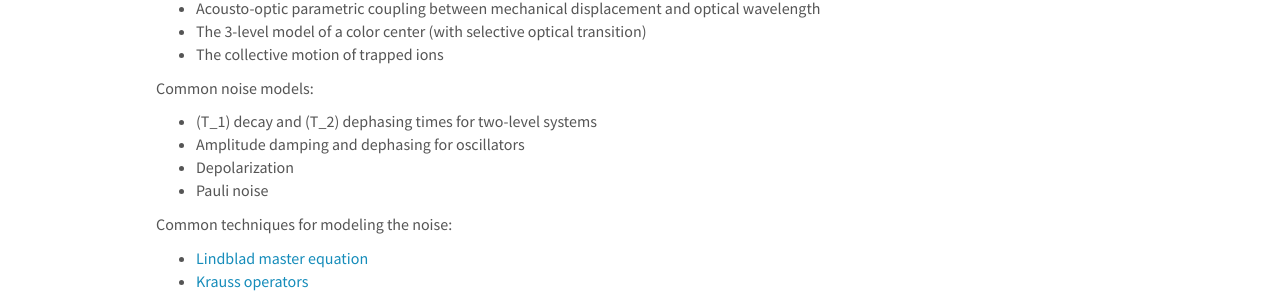
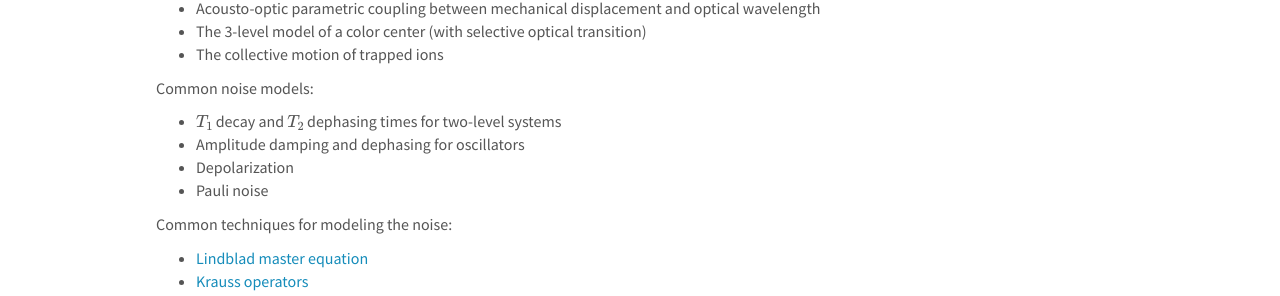
Before and after one commit to Krastanov/labwebsite, a Jekyll site: the page built from _pages/quantumonboarding.md, in a window 1280 px wide. Shown: the part 764-1060 px from the top of the page. Built offline with Jekyll 4.4.1, drawn with Linux system fonts in a browser that asks for light colours; nearby versions of some CDN libraries; Markdown is read by kramdown in place of the engine named in the settings; formulas are drawn with MathJax 3; part of the change alters nothing that is shown.

```diff
--- a/_includes/head.html
+++ b/_includes/head.html
@@ -7,7 +7,29 @@
   <link rel="stylesheet" href="{{ "/css/main.css" | prepend: site.baseurl | prepend: site.url}}">
   <link rel="canonical" href="{{ page.url | replace:'index.html','' | prepend: site.baseurl | prepend: site.url }}">
   <link rel="shortcut icon" type ="image/x-icon" href="{{ site.url }}{{ site.baseurl }}/images/favicon.ico">
-  <script type="text/javascript" async src="https://cdn.mathjax.org/mathjax/latest/MathJax.js?config=TeX-MML-AM_CHTML"></script>
+  <script type="text/x-mathjax-config">
+    MathJax.Hub.Config({
+        TeX: {
+          equationNumbers: {
+            autoNumber: "AMS"
+          }
+        },
+        tex2jax: {
+        inlineMath: [ ['$', '$'] ],
+        displayMath: [ ['$$', '$$'] ],
+        processEscapes: true,
+      }
+    });
+    MathJax.Hub.Register.MessageHook("Math Processing Error",function (message) {
+        alert("Math Processing Error: "+message[1]);
+      });
+    MathJax.Hub.Register.MessageHook("TeX Jax - parse error",function (message) {
+        alert("Math Processing Error: "+message[1]);
+      });
+  </script>
+  <script type="text/javascript" async
+    src="https://cdn.mathjax.org/mathjax/latest/MathJax.js?config=TeX-MML-AM_CHTML">
+  </script>
 
 {% if jekyll.environment == 'production' %}
 {% include analytics.html %}
--- a/_pages/quantumonboarding.md
+++ b/_pages/quantumonboarding.md
@@ -41,7 +41,7 @@ A few models that you will probably encounter:
 
 Common noise models:
 
-- \(T_1\) decay and \(T_2\) dephasing times for two-level systems
+- $T_1$ decay and $T_2$ dephasing times for two-level systems
 - Amplitude damping and dephasing for oscillators
 - Depolarization
 - Pauli noise
```
